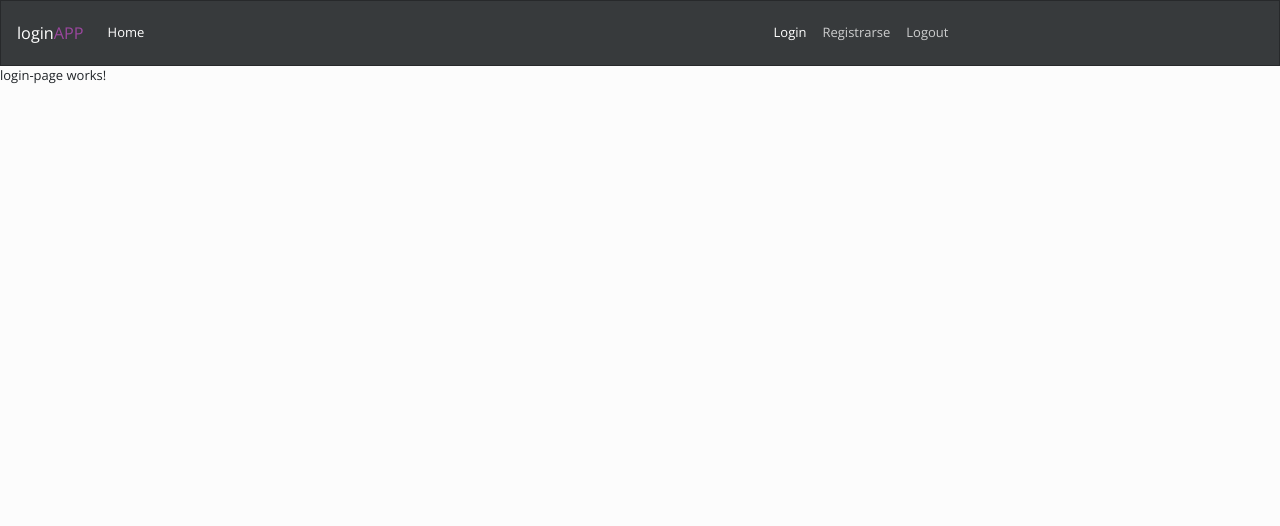
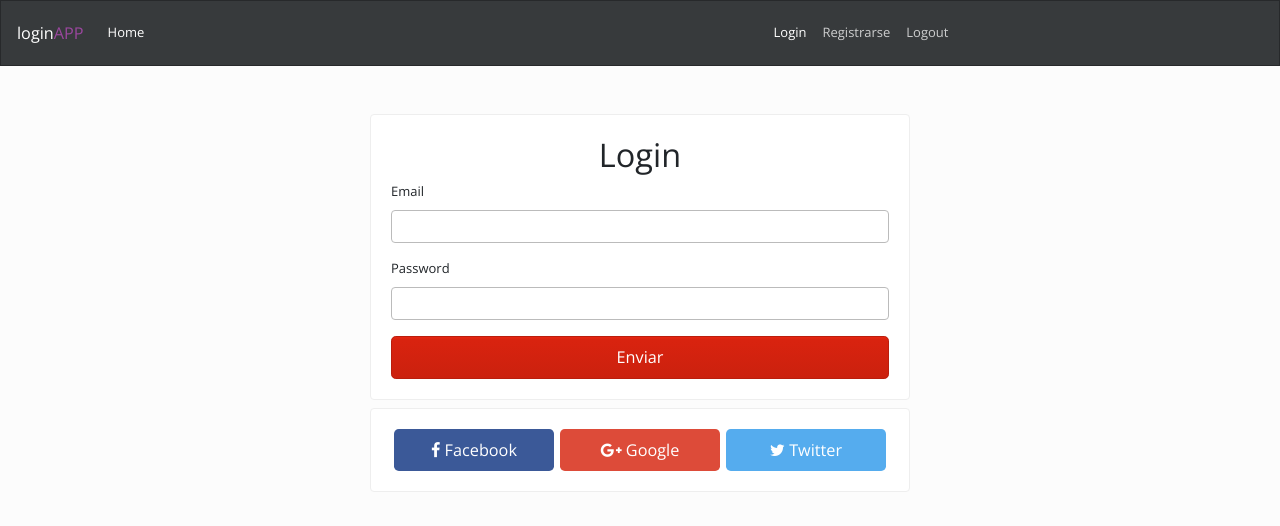
Before and after one commit to ludwingra/loginApp, an Angular app: page /login in a window 1280 px wide. Shown: the top 526 px of the page. Built offline with nearby package versions, Linux system fonts and the light colour scheme.

Commit message:
Maquetación de loginPage y registerPage

```diff
--- a/src/app/app.component.html
+++ b/src/app/app.component.html
@@ -1,3 +1,4 @@
 <app-nav-bar></app-nav-bar>
-
-<router-outlet></router-outlet>
+<div class="container">
+    <router-outlet></router-outlet>
+</div>
--- a/src/app/components/home-pages/home-pages.component.html
+++ b/src/app/components/home-pages/home-pages.component.html
@@ -1,3 +1,9 @@
-<p>
-  home-pages works!
-</p>
+<div class="jumbotron">
+  <h1 class="display-3">Home page!</h1>
+  <p class="lead">This is a simple hero unit, a simple jumbotron-style component for calling extra attention to featured content or information.</p>
+  <hr class="my-4">
+  <p>It uses utility classes for typography and spacing to space content out within the larger container.</p>
+  <p class="lead">
+    <a class="btn btn-primary btn-lg" href="#" role="button">Learn more</a>
+  </p>
+</div>
--- a/src/app/components/login-page/login-page.component.html
+++ b/src/app/components/login-page/login-page.component.html
@@ -1,3 +1,31 @@
-<p>
-  login-page works!
-</p>
+<div class="row">
+  <div class="col-md-6 mx-auto mt-5">
+    <div class="card">
+      <div class="card-body">
+        <h1 class="text-center">Login</h1>
+        <form action="">
+          <div class="form-group">
+            <label for="email">Email</label>
+            <input type="email" name="email" id="email" class="form-control">
+          </div>
+          <div class="form-group">
+            <label for="password">Password</label>
+            <input type="password" name="password" id="password" class="form-control">
+          </div>
+          <input type="text" value="Enviar" class="btn btn-primary btn-block btn-lg">
+        </form>
+      </div>
+    </div>
+  </div>
+</div>
+<div class="row">
+  <div class="col-md-6 mx-auto mt-2">
+    <div class="card">
+      <div class="card-body d-flex justify-content-around">
+        <button class="btn btn-lg btn-facebook"><i class="fa fa-facebook"></i> Facebook</button>
+        <button class="btn btn-lg btn-google"><i class="fa fa-google-plus"></i> Google</button>
+        <button class="btn btn-lg btn-twitter"><i class="fa fa-twitter"></i> Twitter</button>
+      </div>
+    </div>
+  </div>
+</div>
--- a/src/app/components/login-page/login-page.component.scss
+++ b/src/app/components/login-page/login-page.component.scss
@@ -0,0 +1,18 @@
+.btn-facebook, .btn-google, .btn-twitter{
+  width: 32%;
+}
+
+.btn-facebook{
+	background-color: #3b5998;
+	color: #fff;
+}
+
+.btn-google{
+	background-color: #dd4b39;
+	color: #fff;
+}
+
+.btn-twitter{
+	background-color: #55acee;
+	color: #fff;
+}
--- a/src/app/components/not-found-page/not-found-page.component.html
+++ b/src/app/components/not-found-page/not-found-page.component.html
@@ -1,3 +1,13 @@
-<p>
-  not-found-page works!
-</p>
+<div class="row mt-5">
+  <div class="col-md-6 mx-auto text-center">
+    <div class="card">
+      <h1>Oops!</h1>
+      <h2>404 Página no encontrada</h2>
+      <div class="card-body">
+        <a href="/" class="btn btn-primary btn-lg">
+          <i class="fa fa-home"></i> Ir a la página Home
+        </a>
+      </div>
+    </div>
+  </div>
+</div>
--- a/src/app/components/private-pages/private-pages.component.html
+++ b/src/app/components/private-pages/private-pages.component.html
@@ -1,3 +1,9 @@
-<p>
-  private-pages works!
-</p>
+<div class="jumbotron">
+  <h1 class="display-3">Zona privada!</h1>
+  <p class="lead">This is a simple hero unit, a simple jumbotron-style component for calling extra attention to featured content or information.</p>
+  <hr class="my-4">
+  <p>It uses utility classes for typography and spacing to space content out within the larger container.</p>
+  <p class="lead">
+    <a class="btn btn-primary btn-lg" href="#" role="button">Learn more</a>
+  </p>
+</div>
--- a/src/app/components/register-page/register-page.component.html
+++ b/src/app/components/register-page/register-page.component.html
@@ -1,3 +1,20 @@
-<p>
-  register-page works!
-</p>
+<div class="row">
+  <div class="col-md-6 mx-auto mt-5">
+    <div class="card">
+      <div class="card-body">
+        <h1 class="text-center">Registro</h1>
+        <form action="">
+          <div class="form-group">
+            <label for="email">Email</label>
+            <input type="email" name="email" id="email" class="form-control">
+          </div>
+          <div class="form-group">
+            <label for="password">Password</label>
+            <input type="password" name="password" id="password" class="form-control">
+          </div>
+          <input type="text" value="Enviar" class="btn btn-primary btn-block btn-lg">
+        </form>
+      </div>
+    </div>
+  </div>
+</div>
```
Also changed, not shown: src/app/components/register-page/register-page.component.scss (line endings or trailing spaces).
